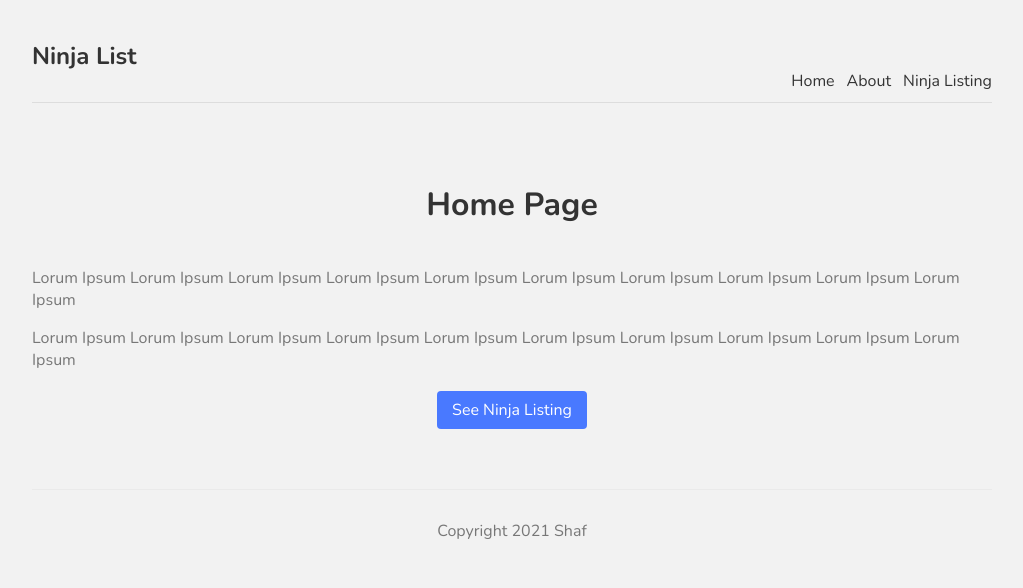
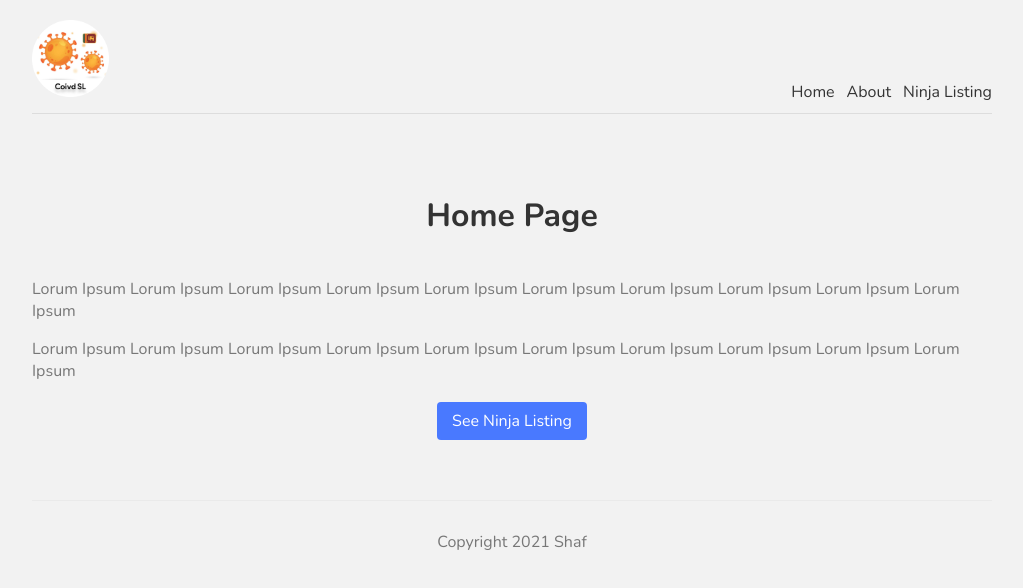
Before and after one commit to Shafran123/lets_try_next, a Next.js app: page / in a window 1280 px wide. Shown: the top 588 px of the page, without its empty margins (128-1151 px from the left). Built offline with nearby package versions, Linux system fonts and the light colour scheme.

Commit message:
Images & Metadata

```diff
--- a/components/Navbar.js
+++ b/components/Navbar.js
@@ -1,12 +1,13 @@
 import React, { Component } from 'react'
 import Link from 'next/link'
+import Image from 'next/image'
 
 export default class Navbar extends Component {
     render() {
         return (
             <nav>
                 <div className="logo">
-                    <h1>Ninja List</h1>
+                    <Image src="/logo.png" width={77} height={77} />
                 </div>
                 <Link href="/"><a>Home</a></Link>
                 <Link href="/about"><a>About</a></Link>
--- a/pages/index.js
+++ b/pages/index.js
@@ -6,6 +6,11 @@
 
 export default function Home() {
   return (
+    <>
+    <Head>
+      <title>Ninja List</title>
+      <meta name="keywords" content="ninjas"></meta>
+    </Head>
     <div>
 
       <h1 className={styles.title}>Home Page</h1>
@@ -16,5 +21,6 @@
       </Link>
 
     </div>
+    </>
   )
 }
```
Also changed, not shown: public/logo.png (added).
